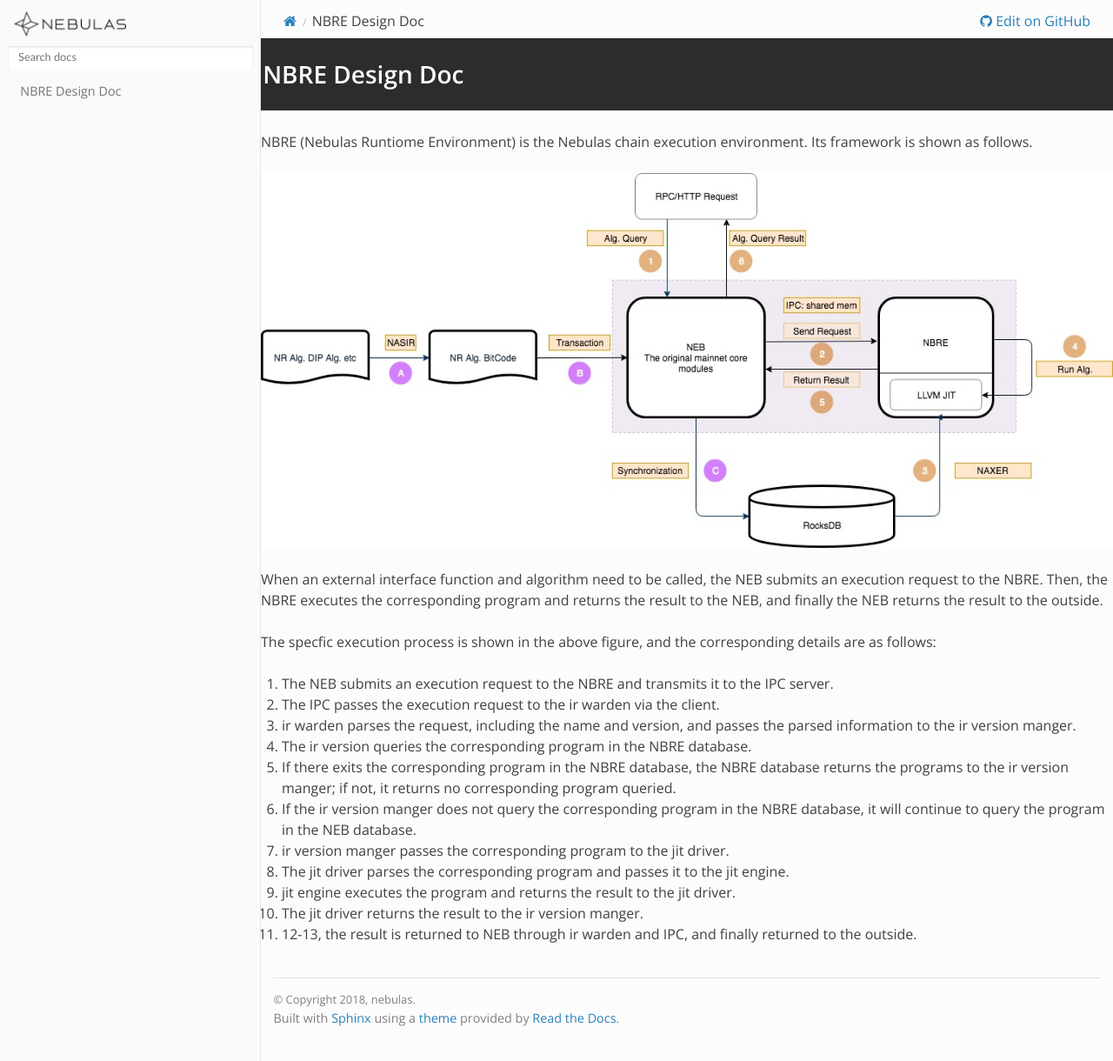
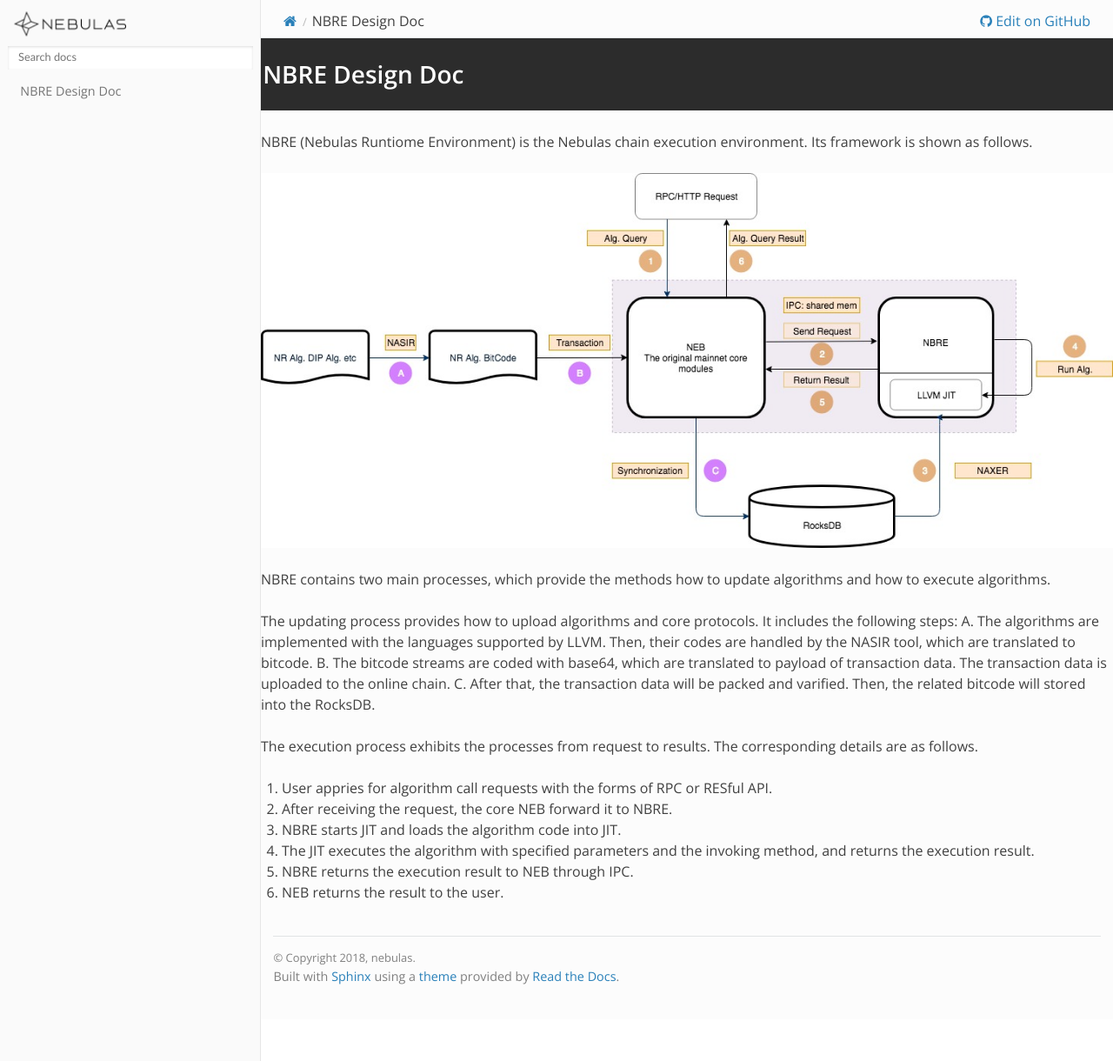
Before and after one commit to nebulasio/nebdocs, a Sphinx documentation site: the page built from docs/go-nebulas/infrastructure/NBRE/README.md, in a window 1280 px wide and 1220 px high. Shown: the whole window at 87% size. Built offline with Sphinx 7.4.7 and the Read the Docs theme 2.0.0, drawn with Linux system fonts in a browser that asks for light colours; pages that are not in the unit, such as notebooks, are missing from menus.

Commit message:
update overview

```diff
--- a/docs/go-nebulas/infrastructure/NBRE/README.md
+++ b/docs/go-nebulas/infrastructure/NBRE/README.md
@@ -5,29 +5,19 @@
 
 ![](https://github.com/nebulasio/nebdocs/blob/master/docs/resources/NBRE-Overview.png)
 
-When an external interface function and algorithm need to be called, the NEB submits an execution request to the NBRE.
-Then, the NBRE executes the corresponding program and returns the result to the NEB, and finally the NEB returns the result to the outside.
+NBRE contains two main processes, which provide the methods how to update algorithms and how to execute algorithms.
 
-The specfic execution process is shown in the above figure, and the corresponding details are as follows:
+The updating process provides how to upload algorithms and core protocols.
+It includes the following steps:
+A. The algorithms are implemented with the languages supported by LLVM. Then, their codes are handled by the NASIR tool, which are translated to bitcode.
+B. The bitcode streams are coded with base64, which are translated to payload of transaction data. The transaction data is uploaded to the online chain.
+C. After that, the transaction data will be packed and varified. Then, the related bitcode will stored into the RocksDB.
 
-1. The NEB submits an execution request to the NBRE and transmits it to the IPC server.
-
-2. The IPC passes the execution request to the ir warden via the client.
-
-3. ir warden parses the request, including the name and version, and passes the parsed information to the ir version manger.
-
-4. The ir version queries the corresponding program in the NBRE database.
-
-5. If there exits the corresponding program in the NBRE database, the NBRE database returns the programs to the ir version manger; if not, it returns no corresponding program queried.
-
-6. If the ir version manger does not query the corresponding program in the NBRE database, it will continue to query the program in the NEB database.
-
-7. ir version manger passes the corresponding program to the jit driver.
-
-8. The jit driver parses the corresponding program and passes it to the jit engine.
-
-9. jit engine executes the program and returns the result to the jit driver.
-
-10. The jit driver returns the result to the ir version manger.
-
-11. 12-13, the result is returned to NEB through ir warden and IPC, and finally returned to the outside.
+The execution process exhibits the processes from request to results.
+The corresponding details are as follows.
+1. User appries for algorithm call requests with the forms of RPC or RESful API.
+2. After receiving the request, the core NEB forward it to NBRE.
+3. NBRE starts JIT and loads the algorithm code into JIT.
+4. The JIT executes the algorithm with specified parameters and the invoking method, and returns the execution result.
+5. NBRE returns the execution result to NEB through IPC.
+6. NEB returns the result to the user.
```
Also changed, not shown: docs/go-nebulas/infrastructure/NBRE/README.rst (+14 -24 lines).
